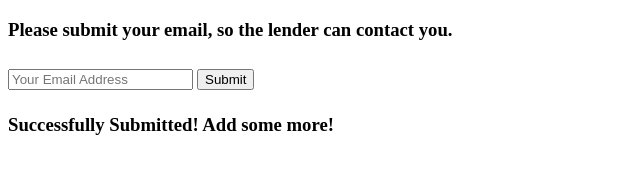
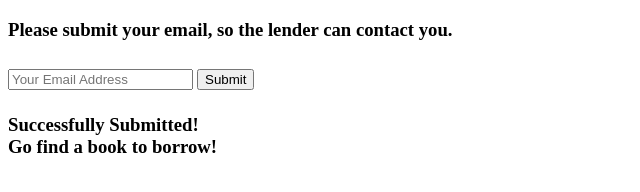
Before and after one commit to shaidavis/book-lending, a website: page public/offerBookSuccess.html in a window 1280 px wide. Shown: the whole page, without its empty margins (0-640 px from the left). Drawn offline with Linux system fonts and the light colour scheme.

Commit message:
prettified success messages again

```diff
--- a/public/offerBookSuccess.html
+++ b/public/offerBookSuccess.html
@@ -13,7 +13,7 @@
         <button class="btn-primary" style="margin-top: 10px">Submit</button>
       </form>
      </div>
-    <div ng-show = "submitted"> <h3 class="popup-h3">Successfully Submitted! <a ui-sref="borrow">Add some more!</a></h3></div>
+    <div ng-show = "submitted"> <h3 class="popup-h3">Successfully Submitted! <br><a ui-sref="borrow">Go find a book to borrow!</a></h3></div>
   </div>
 
 </body>
```
